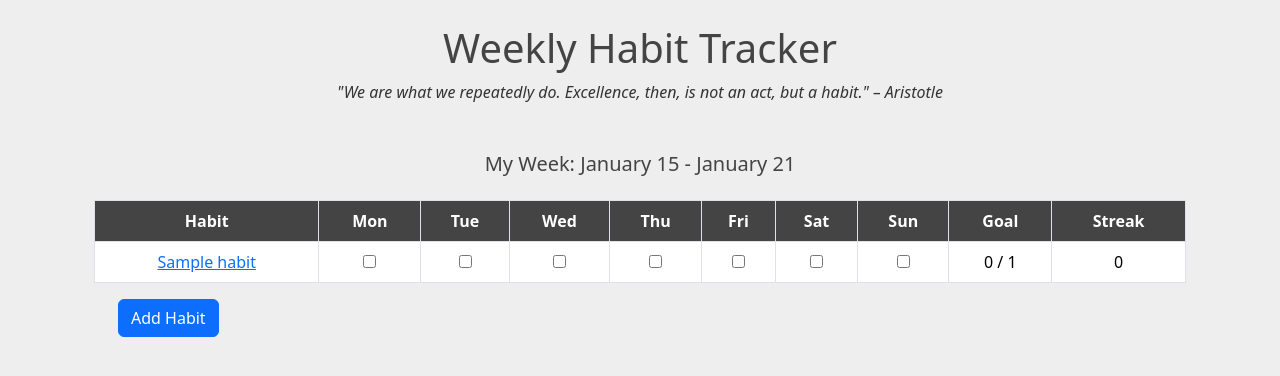
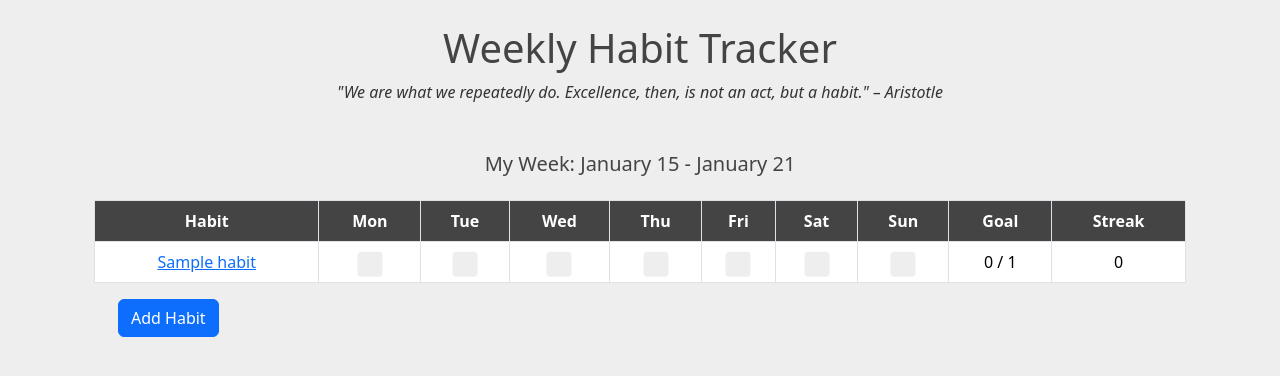
Before and after one commit to ahmetcucar/wellness-workbook, a Django app: page /habits/ in a window 1280 px wide. Shown: the part 56-432 px from the top of the page. Run offline with Django 5.2, Linux system fonts and the light colour scheme; a user stored in the database is signed in; tables that the repository leaves empty hold one stand-in row (values such as "Sample post").

Commit message:
make checkboxes more aesthetic with custom css

```diff
--- a/mysite/app/static/app/main.css
+++ b/mysite/app/static/app/main.css
@@ -88,3 +88,72 @@ a.article-title:hover {
     background-color: #89a6c8;
     color: white;
 }
+
+/* ---------- CUSTOM CHECKBOXES FOR HABIT TABLE ---------------- */
+
+/* td {
+    vertical-align: middle;
+}
+*/
+
+.custom-checkbox {
+    position: relative;
+    display: inline-block;
+    text-align: center;
+}
+
+/* hides the default checkbox and positions it over the custom
+    checkbox so they look like one.
+    The checkbox is still clickable but invisible. */
+.custom-checkbox input {
+    opacity: 0;
+    position: absolute;
+    height: 25px;
+    width: 25px;
+    left: 50%;
+    margin-left: -12.5px;
+    top: 50%;
+    margin-top: -12.5px;
+}
+
+.custom-checkbox .checkmark {
+    position: absolute;
+    top: 0;
+    left: 0;
+    height: 25px;
+    width: 25px;
+    background-color: #eee;
+    border-radius: 4px;
+    /* Centering the checkmark */
+    left: 50%;
+    top: 50%;
+    transform: translate(-50%, -65%); /* NOTE: most important for centering */
+}
+
+.custom-checkbox:hover input ~ .checkmark {
+    background-color: #ccc;
+}
+
+.custom-checkbox input:checked ~ .checkmark {
+    background-color: #0d6efd; /* Bootstrap primary color */
+}
+
+.custom-checkbox .checkmark:after {
+    content: "";
+    position: absolute;
+    display: none;
+}
+
+.custom-checkbox input:checked ~ .checkmark:after {
+    display: block;
+}
+
+.custom-checkbox .checkmark:after {
+    left: 9px;
+    top: 5px;
+    width: 7px;
+    height: 14px;
+    border: solid white;
+    border-width: 0 3px 3px 0;
+    transform: rotate(45deg);
+}
--- a/mysite/app/templates/app/habits.html
+++ b/mysite/app/templates/app/habits.html
@@ -11,8 +11,11 @@
 
         {% if habits %}
         <h5 class="text-center mb-4">My Week: {{ start_of_week|date:"F j" }} - {{ end_of_week|date:"F j" }}</h5>
+
+        <!-- Habit Table -->
         <div class="table-responsive">
             <table class="table table-bordered text-center">
+                <!-- Table Header -->
                 <thead class="dark-header">
                     <tr>
                         <th>Habit</th>
@@ -23,20 +26,36 @@
                         <th>Streak</th>
                     </tr>
                 </thead>
+                <!-- Table Rows -->
                 <tbody>
                     {% for habit in habits %}
                         <tr>
+                            <!-- title -->
                             <td><a href="{% url 'habit-detail' habit.id %}">{{ habit.title }}</a></td>
+
+                            <!-- checkboxes -->
                             {% for day in days_of_week %}
-                                <td>
+                                <!-- <td>
                                     <input type="checkbox" data-habit-id="{{ habit.id }}" data-date="{{ day }}"
                                     {% if habit.performances|get_item:day %} checked {% endif %}
                                     class="habit-checkbox">
+                                </td> -->
+                                <td>
+                                    <label class="custom-checkbox">
+                                        <input type="checkbox" data-habit-id="{{ habit.id }}" data-date="{{ day }}"
+                                        {% if habit.performances|get_item:day %} checked {% endif %}
+                                        class="habit-checkbox">
+                                        <span class="checkmark"></span>
+                                    </label>
                                 </td>
                             {% endfor %}
+
+                            <!-- count -->
                             <td id="habit-count-{{ habit.id }}">
                                 {{ habit.count }} / {{ habit.goal }} {% if habit.count >= habit.goal %} &#127881; {% endif %}
                             </td>
+
+                            <!-- streak -->
                             <td id="habit-streak-{{ habit.id }}">{{ habit.streak }}</td>
                         </tr>
                     {% endfor %}
```
